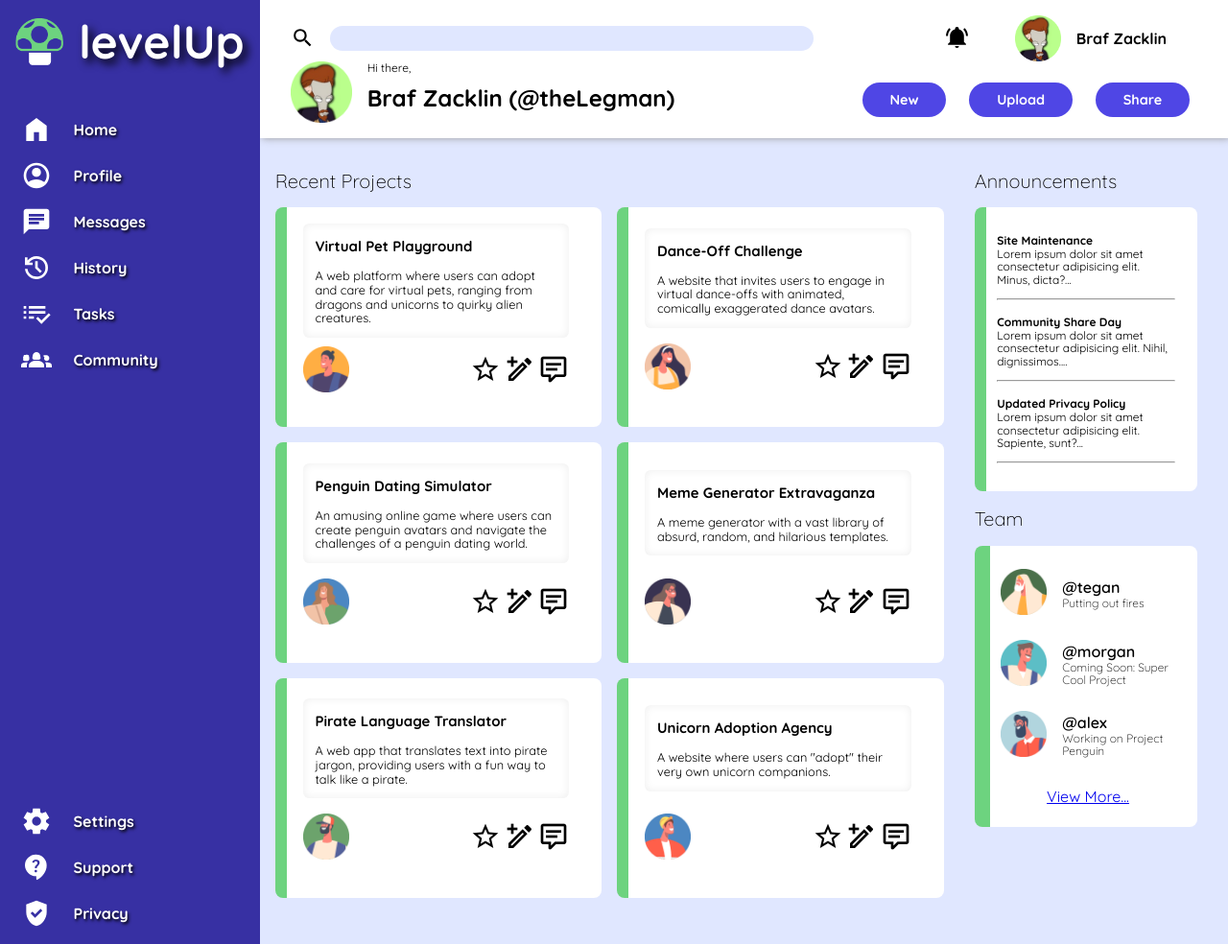
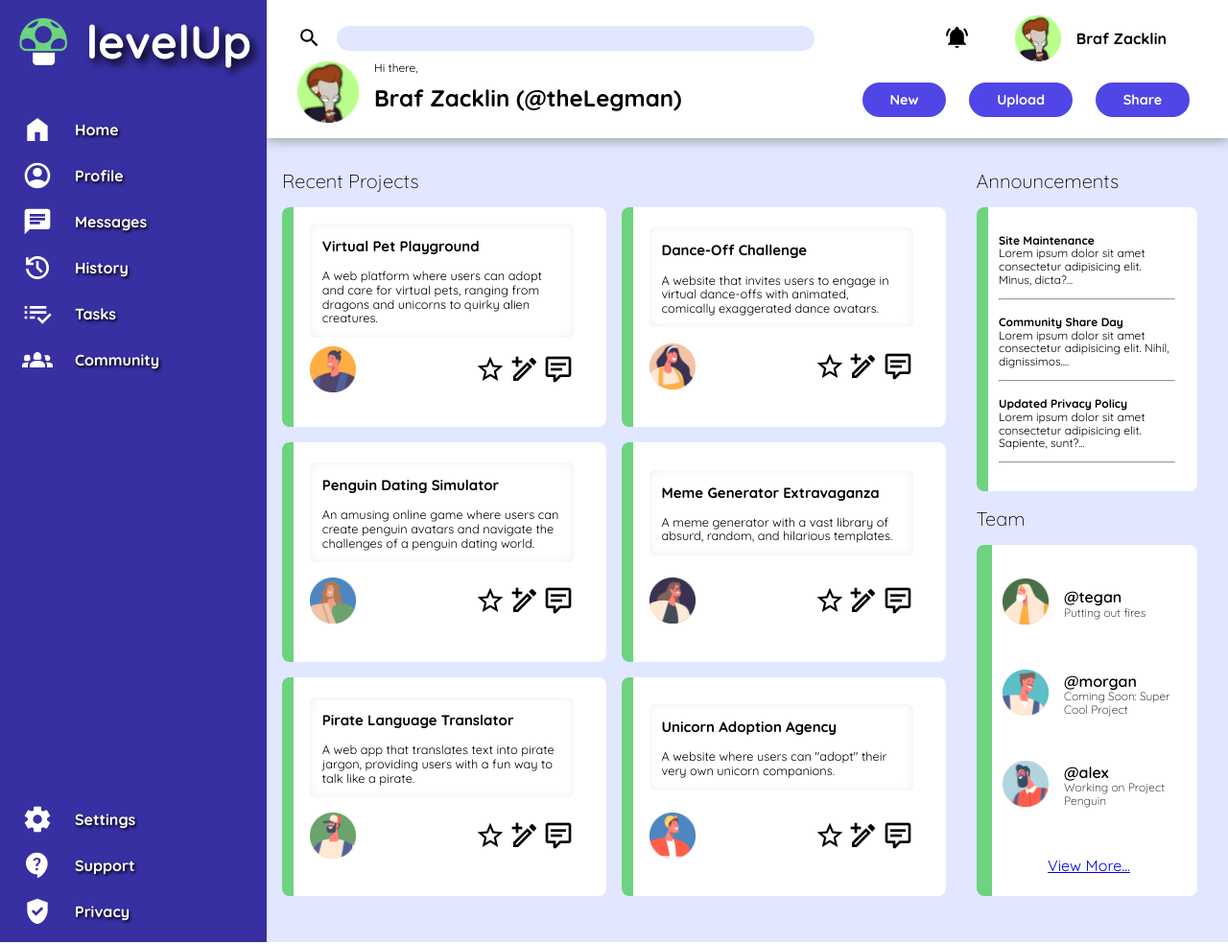
Before and after one commit to AustinDean39/admin-dashboard-project, a website: page index.html in a window 1280 px wide. Shown: the whole page at 96% size. Drawn offline with nearby package versions, Linux system fonts and the light colour scheme.

Commit message:
Fix page layout issues
- Make page take up entire viewport, no blank border around page edges
- Fix header shadow to only show underneath header, not to the side
- Make project board and team card fit the height of the main conatiner
- Stop sidebar and header from growing too large

```diff
--- a/style.css
+++ b/style.css
@@ -4,10 +4,9 @@
   font-family: 'Quicksand', sans-serif;
   /* Main page layout */
   display: grid;
-  grid-template-columns: 1fr 4fr;
-  grid-template-rows: 4fr 19fr;
-  height: 100svh;
-  /* overflow-y: auto; */
+  grid-template-columns: auto 1fr;
+  grid-template-rows: auto 1fr;
+  min-height: 100vh;
   grid-template-areas:
     'sidebar header'
     'sidebar main';
@@ -23,7 +22,7 @@
   grid-template-rows: min-content 1fr;
   /* align-content: space-between; */
   /* Header drop-shadow on main */
-  box-shadow: 0.1rem 0 0.5rem #999;
+  box-shadow: 0 0.1rem 0.75rem #999;
   /* other properties */
   padding: 1rem 4rem 1rem 2rem;
   /* top, right, bottom, left */
@@ -130,7 +129,7 @@
 
   /* grid container properties */
   display: grid;
-  grid-template-rows: min-content min-content 1fr;
+  grid-template-rows: auto auto 1fr;
   gap: 3rem;
 
   /* basic/element properties */
@@ -142,7 +141,7 @@
 /* Sidebar logo */
 .sidebar__logo {
   display: grid;
-  grid-template-columns: 1fr 4fr;
+  grid-template-columns: 1fr 3fr;
   gap: 1rem;
   align-items: center;
   justify-items: start;
@@ -220,6 +219,8 @@
 .main__project-board-section {
   /* grid item properties */
   grid-area: project-board;
+  display: grid;
+  grid-template-rows: auto 1fr;
 }
 
 /* Actual project board */
@@ -296,7 +297,7 @@
 .main__announcements-section {
   grid-area: announcements;
   display: grid;
-  grid-template-rows: min-content 1fr;
+  grid-template-rows: auto 1fr;
   align-items: start;
 }
 
@@ -320,6 +321,8 @@
 /* Team section */
 .main__team-section {
   grid-area: team;
+  display: grid;
+  grid-template-rows: auto 1fr;
 }
 
 .main__team-card {
```
